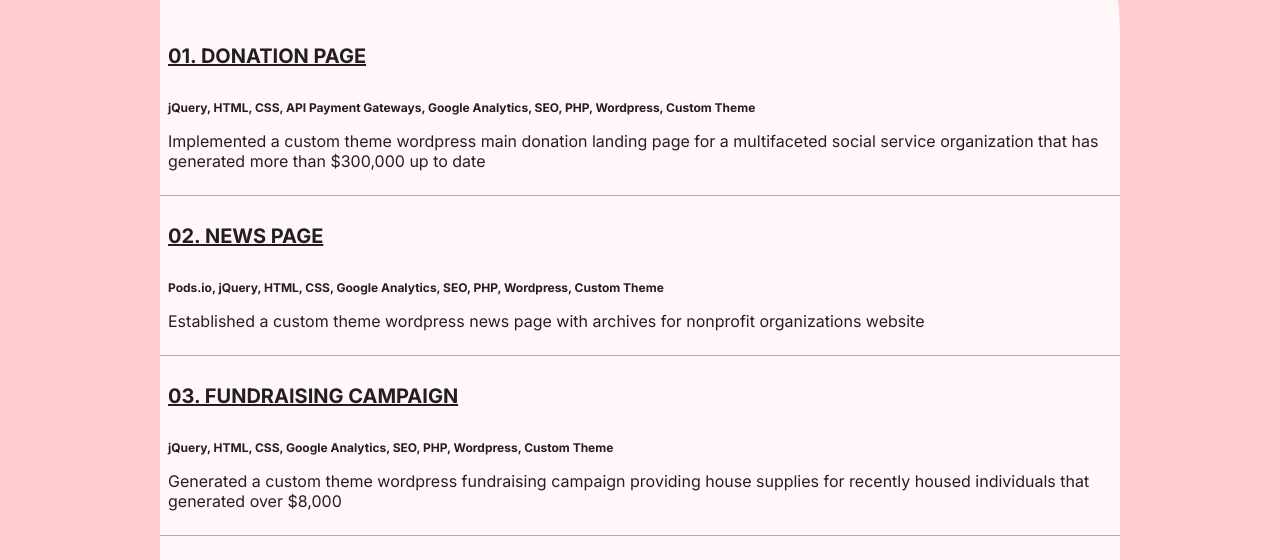
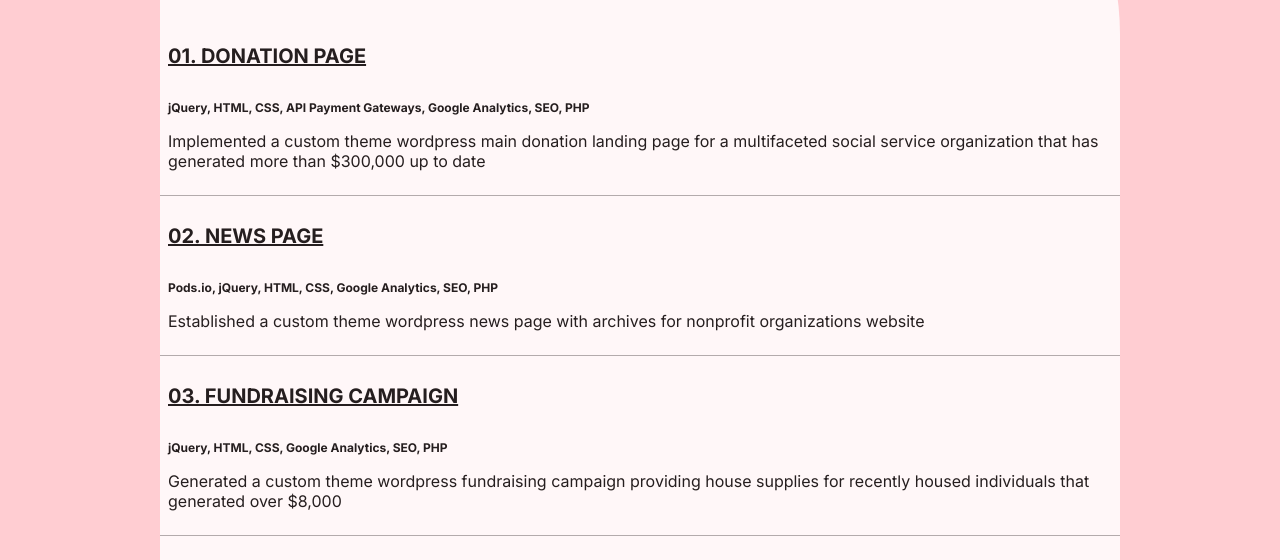
Before and after one commit to frejya-dev/frejya-dev.github.io, a plain HTML site: page template-projects.html in a window 1280 px wide. Shown: the part 213-773 px from the top of the page. Drawn offline with Linux system fonts and the light colour scheme.

Commit message:
Initial commit

```diff
--- a/template-projects.html
+++ b/template-projects.html
@@ -37,17 +37,17 @@ filename: template-projects.html
                 <ul class="summary-list">
                     <li class="summary-list-item">
                         <a href="https://stjosephctr.org/donate/" target="_blank" rel="noreferrer noopener">01. Donation Page</a>
-                        <p class="tech-stack">jQuery, HTML, CSS, API Payment Gateways, Google Analytics, SEO, PHP, Wordpress, Custom Theme</p>
+                        <p class="tech-stack">jQuery, HTML, CSS, API Payment Gateways, Google Analytics, SEO, PHP</p>
                         <p class="project-description">Implemented a custom theme wordpress main donation landing page for a multifaceted social service organization that has generated more than $300,000 up to date</p>
                     </li>
                     <li class="summary-list-item">
                         <a href="https://stjosephctr.org/news/" target="_blank" rel="noreferrer noopener">02. News Page</a>
-                        <p class="tech-stack">Pods.io, jQuery, HTML, CSS, Google Analytics, SEO, PHP, Wordpress, Custom Theme</p>
+                        <p class="tech-stack">Pods.io, jQuery, HTML, CSS, Google Analytics, SEO, PHP</p>
                         <p class="project-description">Established a custom theme wordpress news page with archives for nonprofit organizations website</p>
                     </li>
                     <li class="summary-list-item">
                         <a href="https://stjosephctr.org/helen-maks/" target="_blank" rel="noreferrer noopener">03. Fundraising Campaign</a>
-                        <p class="tech-stack">jQuery, HTML, CSS, Google Analytics, SEO, PHP, Wordpress, Custom Theme</p>
+                        <p class="tech-stack">jQuery, HTML, CSS, Google Analytics, SEO, PHP</p>
                         <p class="project-description">Generated a custom theme wordpress fundraising campaign providing house supplies for recently housed individuals that generated over $8,000</p>
                     </li>
                     </ul>
@@ -74,7 +74,7 @@ filename: template-projects.html
                     <li class="summary-list-item github">
                         <a href="https://htmlpreview.github.io/?https://github.com/frejya-dev/frejya-fresh-eats/blob/master/dist/index.html" target="_blank" rel="noreferrer noopener">07. Fresh Eats</a>
                         <p class="tech-stack">Webpack, node JS, HTML, SCSS</p>
-                        <p class="project-description">Designed and coded a one-page client website for a fictional food delivery service</p>
+                        <p class="project-description">Designed and coded a one-page client website for a food delivery service</p>
                     </li>
                     <li class="summary-list-item github">
                         <a href="https://htmlpreview.github.io/?https://github.com/frejya-dev/fruitsalad/blob/master/index.html" target="_blank" rel="noreferrer noopener">08. Fruit Salad</a>
```
